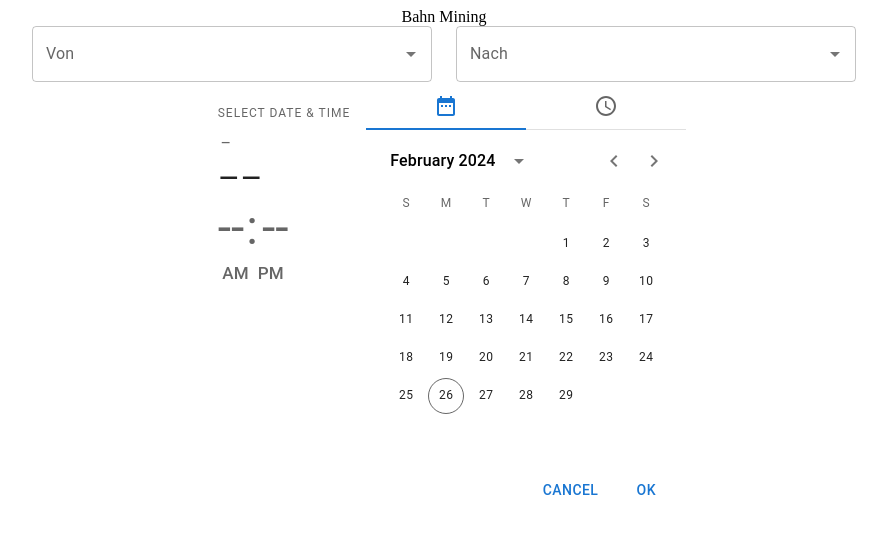
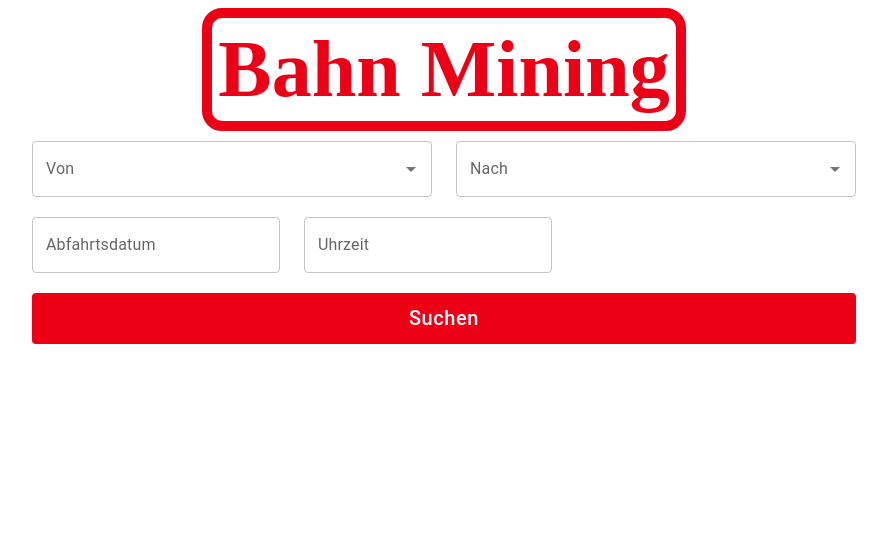
Before and after one commit to manuscommits/bahnminingfrontend, a React (Create React App) app: page / in a window 1280 px wide. Shown: the top 534 px of the page, without its empty margins (196-1083 px from the left). Built offline with nearby package versions, Linux system fonts and the light colour scheme.

Commit message:
add new inputs and styling

```diff
--- a/src/App.jsx
+++ b/src/App.jsx
@@ -1,18 +1,31 @@
-import React from "react";
+import React from "react"
 import "./style.css"
-import BahnhofSelector from "./components/BahnhofSelector";
-import DateTimePicker from "./components/DateTimePicker";
-import { LocalizationProvider } from "@mui/x-date-pickers";
-import { AdapterDayjs } from "@mui/x-date-pickers/AdapterDayjs";
+import { LocalizationProvider } from "@mui/x-date-pickers"
+import { AdapterDayjs } from "@mui/x-date-pickers/AdapterDayjs"
+import Verbindungssuche from "./components/Verbindungssuche"
+import { ThemeProvider, createTheme } from "@mui/material"
+import Header from "./components/Header"
 
 const App = () => {
+  const theme = createTheme({
+    palette: {
+      db: {
+        main: '#EC0016',
+        light: '#F75056',
+        dark: '#C50014 ',
+        contrastText: 'white',
+      },
+    },
+  })
+
   return (
     <LocalizationProvider dateAdapter={AdapterDayjs}>
-      <div className="centered">
-        <span>Bahn Mining</span>
-        <BahnhofSelector />
-        <DateTimePicker />
-      </div>
+      <ThemeProvider theme={theme}>
+        <div className="centered">
+          <Header />
+          <Verbindungssuche />
+        </div>
+      </ThemeProvider>
     </LocalizationProvider>
   );
 }
--- a/src/components/BahnhofSelector.jsx
+++ b/src/components/BahnhofSelector.jsx
@@ -1,4 +1,3 @@
-
 import TextField from '@mui/material/TextField';
 import Stack from '@mui/material/Stack';
 import Autocomplete from '@mui/material/Autocomplete';
@@ -11,13 +10,11 @@ const BahnhofSelector = () => {
     const { suggestions: vonSuggestions, getSuggestions: getVonSuggestions } = useBahnhofSuggestions()
     const { suggestions: nachSuggestions, getSuggestions: getNachSuggestions } = useBahnhofSuggestions()
 
-    console.log(value)
-
     return (
-        <Stack direction="row" spacing={3}>
+        <Stack direction="row" spacing={3} style={{ padding: 10 }}>
             <Autocomplete
                 id="abfahrt-bahnhof-input"
-                style={{width: 400}}
+                style={{ width: 400 }}
                 value={value}
                 onChange={(_, newValue) => setValue(newValue)}
                 onInputChange={(_, value) => getVonSuggestions(value)}
@@ -29,7 +26,7 @@ const BahnhofSelector = () => {
             />
             <Autocomplete
                 id="ankunft-bahnhof-input"
-                style={{width: 400}}
+                style={{ width: 400 }}
                 onInputChange={(_, value) => getNachSuggestions(value)}
                 options={nachSuggestions}
                 getOptionLabel={(option) => option["name"]}
--- a/src/components/DateTimePicker.jsx
+++ b/src/components/DateTimePicker.jsx
@@ -1,9 +1,24 @@
-import { StaticDateTimePicker } from '@mui/x-date-pickers/StaticDateTimePicker';
+import { DatePicker, TimePicker } from '@mui/x-date-pickers';
+import Stack from '@mui/material/Stack';
+import { useState } from 'react';
 
 const DateTimePicker = () => {
+    const [value, setValue] = useState();
+
     return (
-        <StaticDateTimePicker orientation="landscape" />
-    );
+        <Stack direction="row" spacing={3} style={{ padding: 10 }}>
+            <DatePicker
+                label="Abfahrtsdatum"
+                format="DD.MM.YYYY"
+            />
+            <TimePicker
+                label="Uhrzeit"
+                value={value}
+                onChange={setValue}
+                ampm={false}
+            />
+        </Stack>
+    )
 }
 
 export default DateTimePicker
--- /dev/null
+++ b/src/components/Header.jsx
@@ -0,0 +1,11 @@
+import { Box } from "@mui/material"
+
+const Header = () => {
+    return (
+        <Box color="db.main" style={{ fontSize: 80, fontWeight: "bolder", border: "10px solid", borderRadius: "20px", padding: "6px" }}>
+            Bahn Mining
+        </Box>
+    )
+}
+
+export default Header
--- /dev/null
+++ b/src/components/SearchButton.jsx
@@ -0,0 +1,13 @@
+import { Button, Stack } from "@mui/material"
+
+const SearchButton = () => {
+    return (
+        <Stack style={{ padding: 10 }}>
+            <Button variant="contained" color="db" size="large" disableElevation style={{ textTransform: 'none', fontSize: 20 }}>
+                Suchen
+            </Button>
+        </Stack>
+    )
+}
+
+export default SearchButton
--- /dev/null
+++ b/src/components/Verbindungssuche.jsx
@@ -0,0 +1,15 @@
+import DateTimePicker from "./DateTimePicker"
+import BahnhofSelector from "./BahnhofSelector"
+import SearchButton from "./SearchButton"
+
+const RequestInput = () => {
+    return (
+        <div>
+            <BahnhofSelector />
+            <DateTimePicker />
+            <SearchButton />
+        </div>
+    )
+}
+
+export default RequestInput
```
